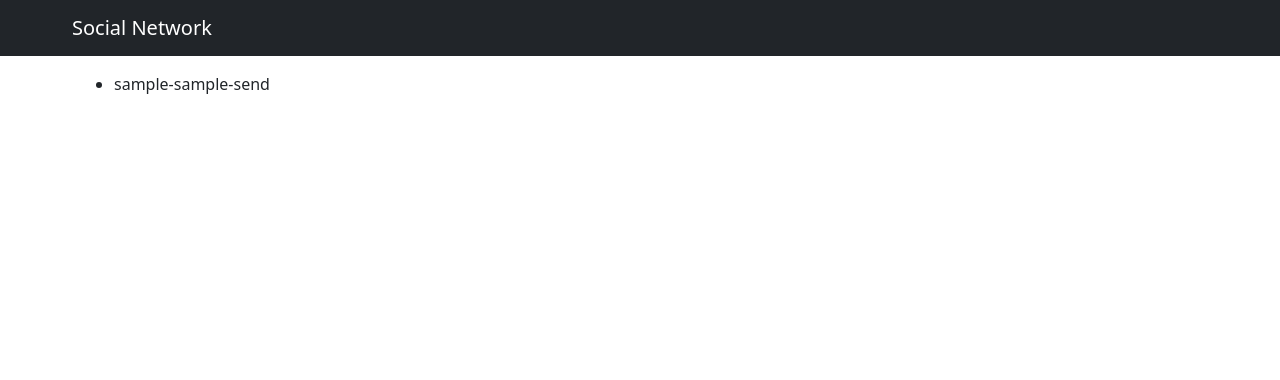
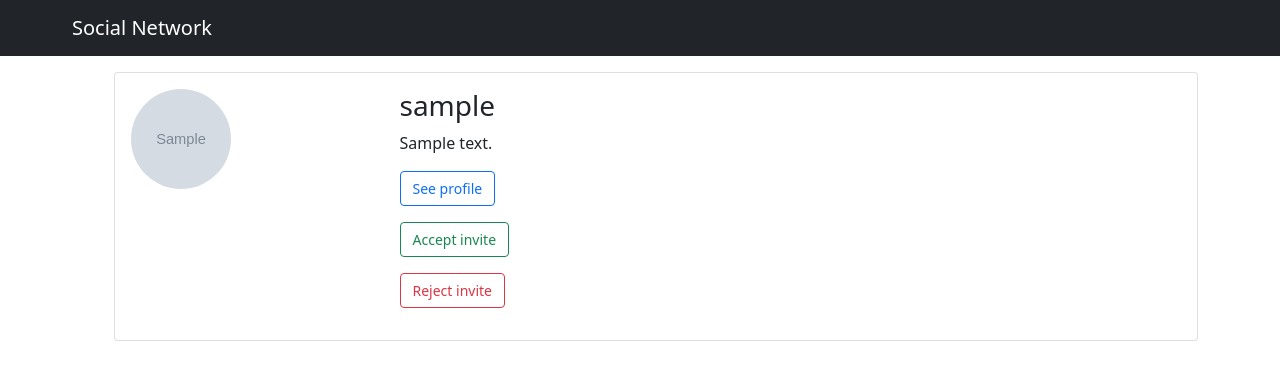
Before and after one commit to OmarYehia/django-social_network, a Django app: a page that uses src/profiles/templates/profiles/my_invites.html in a window 1280 px wide. Shown: the top 380 px of the page. Run offline with Django 3.2, Linux system fonts and the light colour scheme; tables that the repository leaves empty hold one stand-in row (values such as "Sample post"); grey boxes marked "Sample" are stand-in pictures.

Commit message:
user can see all the invitations sent to him and can accept the invitation or reject

```diff
--- a/src/profiles/templates/profiles/my_invites.html
+++ b/src/profiles/templates/profiles/my_invites.html
@@ -5,9 +5,37 @@ My invites
 {% endblock %}
 
 {% block content %}
+{% if is_empty %}
+<h1> No invitations here</h1>
+{% endif %}
 <ul>
     {% for item in qs %}
-        <li>{{ item }}</li>
+        <div class="card">
+           <div class="card-body">
+              <div class="row">
+                  <div class="col-3">
+                       <img class="avatar rounded-circle" src="{{ item.avatar.url }}">
+                  </div>
+                  <div class="col-9">
+                      <h3>{{ item.user }}</h3>
+                      <p>{{ item.bio }}</p>
+                      <a href="">
+                          <button class="btn  btn-outline-primary mb-3">See profile</button>
+                      </a>
+                      <form action="{% url 'profiles:accept-invite' request.user.username %}" method="POST">
+                          {% csrf_token %}
+                          <input type="hidden" name="profile_pk" value="{{ item.pk }}">
+                          <button type="submit" class="btn btn-outline-success mb-3"">Accept invite</button>
+                      </form>
+                      <form action="{% url 'profiles:reject-invite' request.user.username %}" method="POST">
+                          {% csrf_token %}
+                          <input type="hidden" name="profile_pk" value="{{ item.pk }}">
+                          <button type="submit" class="btn btn-outline-danger mb-3"">Reject invite</button>
+                      </form>
+                  </div>
+              </div>
+           </div>
+         </div>
     {% endfor %}
 </ul>
 {% endblock %}
--- a/src/profiles/urls.py
+++ b/src/profiles/urls.py
@@ -9,6 +9,7 @@ urlpatterns = [
     path('<slug>/all-profiles/', views.profiles_list_view, name='all-profiles-view'),
     path('<slug>/to-invite/', views.invite_profiles_list_view, name='to-invite-view'),
     path('send-invite/', views.send_invitation, name='send-invitation'),
-    path('remove-friend/', views.remove_from_fiends, name='remove-friend')
-
+    path('remove-friend/', views.remove_from_fiends, name='remove-friend'),
+    path('<slug>/my-invites/accept', views.accept_invitation, name='accept-invite'),
+    path('<slug>/my-invites/reject', views.reject_invitation, name='reject-invite'),
 ]
--- a/src/profiles/views.py
+++ b/src/profiles/views.py
@@ -1,4 +1,4 @@
-from django.shortcuts import render, redirect
+from django.shortcuts import render, redirect, get_object_or_404
 from .models import Profile, Relationship
 from django.contrib.auth.models import User
 from .forms import ProfileModelForm
@@ -32,11 +32,46 @@ def my_profile_view(request, username):
 def invites_received_view(request, slug):
     profile = Profile.objects.get(slug=slug)
     qs = Relationship.objects.invitaions_received(profile)
+    result = list(map(lambda x: x.sender, qs))
+    is_empty = False
+    if len(result) == 0:
+        is_empty = True
 
     context = {
-        'qs': qs
+        'qs': result,
+        'is_empty': is_empty
     }
+    print(is_empty)
     return render(request, 'profiles/my_invites.html', context)
+
+
+def accept_invitation(request, slug):
+    if request.method == 'POST':
+        pk = request.POST.get('profile_pk')
+        sender = Profile.objects.get(pk=pk)
+        receiver = Profile.objects.get(user=request.user)
+
+        rel = get_object_or_404(Relationship, sender=sender, receiver=receiver)
+
+        if rel.status == 'send':
+            rel.status = 'accepted'
+            rel.save()
+            return redirect(request.META.get('HTTP_REFERER'))
+
+    return redirect('/posts')
+
+
+def reject_invitation(request,slug):
+    if request.method == 'POST':
+        pk = request.POST.get('profile_pk')
+        sender = Profile.objects.get(pk=pk)
+        receiver = Profile.objects.get(user=request.user)
+
+        rel = get_object_or_404(Relationship, sender=sender, receiver=receiver)
+        rel.delete()
+        return redirect(request.META.get('HTTP_REFERER'))
+
+    return redirect('/posts')
 
 
 def profiles_list_view(request, slug):
@@ -104,7 +139,6 @@ def remove_from_fiends(request):
     return redirect('/posts')
 
 
-
 class ProfileUpdateView(UpdateView):
     model = Profile
     form_class = ProfileModelForm
```
Also changed, not shown: src/profiles/templates/profiles/profile_list.html (+4 -4 lines).
